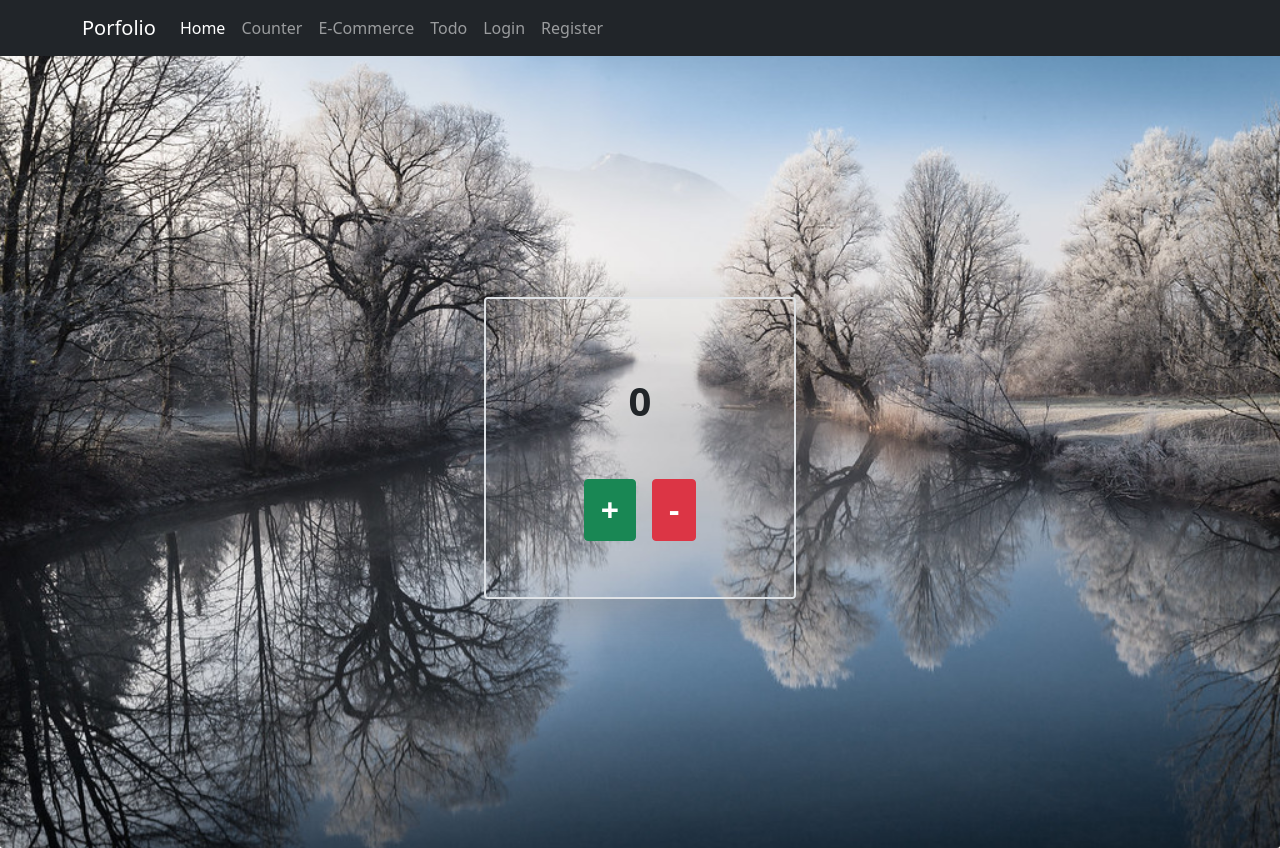
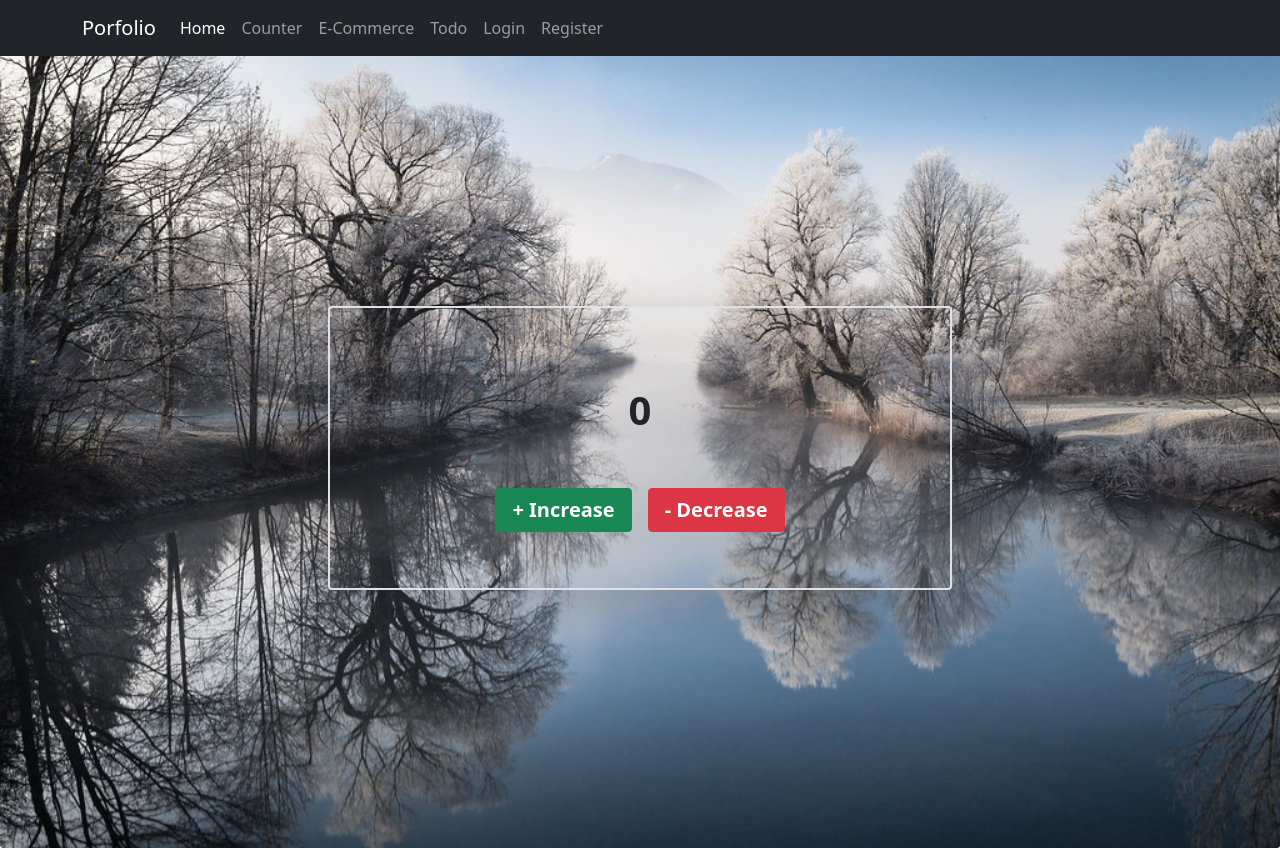
Before and after one commit to zainabelsayed/counter, a React (Create React App) app: page /counter in a window 1280 px wide. Built offline with nearby package versions, Linux system fonts and the light colour scheme.

Commit message:
modify counter

```diff
--- a/src/components/counter/Counter.jsx
+++ b/src/components/counter/Counter.jsx
@@ -5,7 +5,7 @@ export default function Counter() {
   const [counter, setCounter] = useState(0);
   return (
     <div className="background d-flex align-items-center card-img-overlay mt-5">
-      <div className="container mx-auto text-center border w-25  p-5  rounded border-2 shadow-lg">
+      <div className="container mx-auto text-center border w-50  p-5  rounded border-2 shadow-lg">
         <div className="container p-4 justify-content-center align-items-center">
           <p className="fs-1 fw-bold">{counter}</p>
         </div>
--- a/src/components/counter/controls.jsx
+++ b/src/components/counter/controls.jsx
@@ -17,8 +17,8 @@ export default function controls(props) {
     }
     return (
         <div className="container mx-auto">
-            <div className="btn btn-success m-2 fs-2 px-3 fw-bold" onClick={increase}>+</div>
-            <div className="btn btn-danger m-2 fs-2 px-3 fw-bold" onClick={decrease}>-</div>
+            <div className="btn btn-success m-2 fs-5 px-3 fw-bold" onClick={increase}>+ Increase</div>
+            <div className="btn btn-danger m-2 fs-5 px-3 fw-bold" onClick={decrease}>- Decrease</div>
         </div>
     )
 }
```
